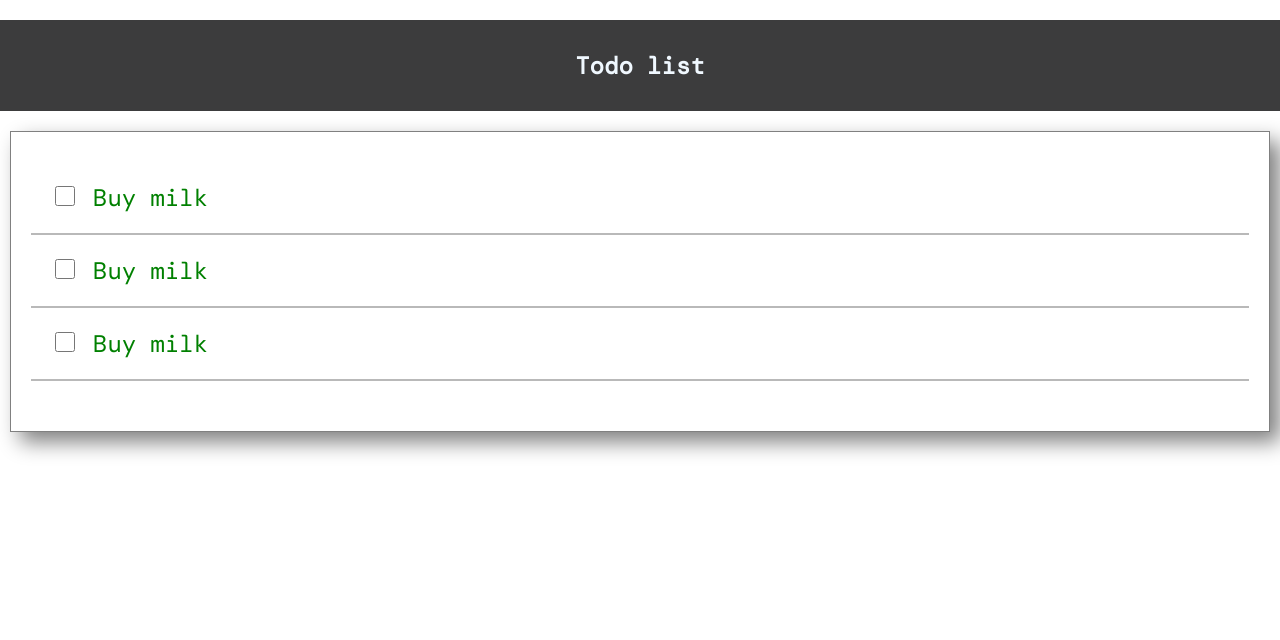
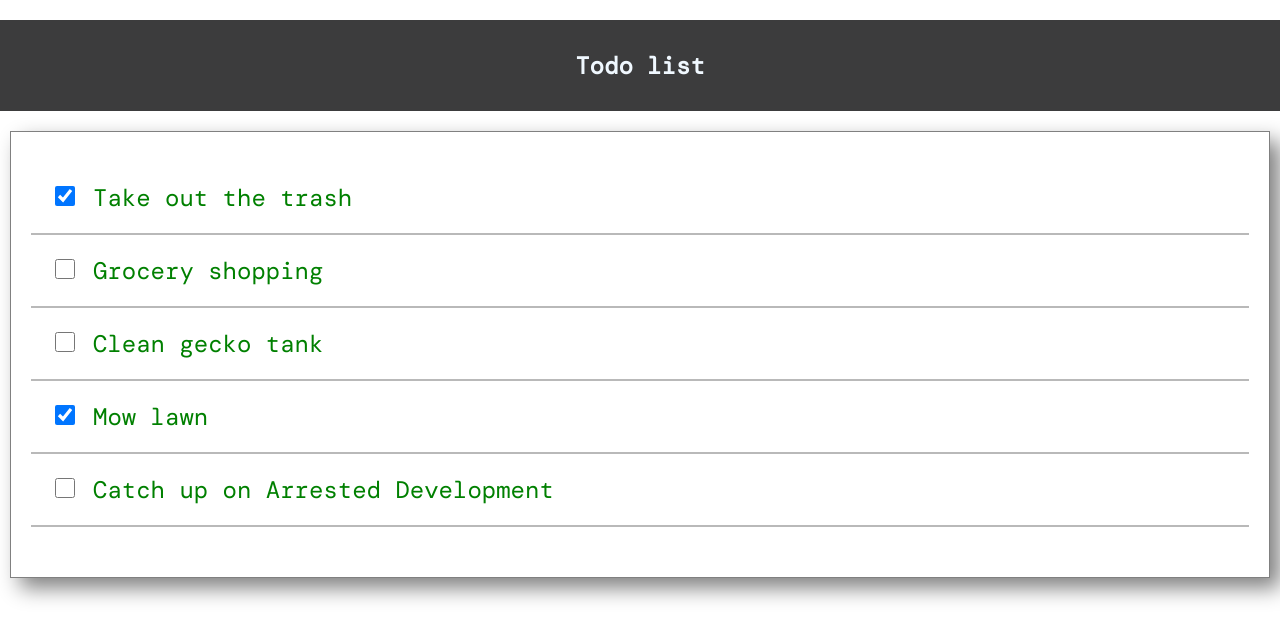
Before and after one commit to norbert-lukaszuk/reactapp, a React (Create React App) app: page / in a window 1280 px wide. Shown: the top 640 px of the page. Built offline with nearby package versions, Linux system fonts and the light colour scheme.

Commit message:
chenge components to class components tranfer data from props to state

```diff
--- a/src/App.js
+++ b/src/App.js
@@ -1,19 +1,19 @@
-import React from "react";
+import React, { Component } from "react";
 import TodoItem from "./components/TodoItem";
 import Header from "./components/Header";
-function App() {
-  return (
-    <div className="wraper">
-      <Header />
-      <ul className="list">
-        <li>
-          <TodoItem />
-          <TodoItem />
-          <TodoItem />
-        </li>
-      </ul>
-    </div>
-  );
+import todosData from "./components/todosData";
+class App extends Component {
+  render() {
+    const TodosArray = todosData.map((e) => (
+      <TodoItem key={e.id} text={e.text} completed={e.completed} />
+    ));
+
+    return (
+      <div className="wraper">
+        <Header />
+        <div className="list">{TodosArray}</div>
+      </div>
+    );
+  }
 }
-
 export default App;
--- a/src/components/TodoItem.js
+++ b/src/components/TodoItem.js
@@ -1,6 +1,15 @@
-import React from "react";
+import React, { Component } from "react";
 
-function TodoItem() {
+class TodoItem extends Component {
+  constructor() {
+    super();
+    this.state = {};
+  }
+  render() {
+    const { id, text, completed } = this.props;
+    this.state.id = id;
+    this.state.text = text;
+    this.state.completed = completed;
     const SpanStyle = {
       color: "green",
       fontSize: "1.5rem",
@@ -12,10 +21,14 @@ function TodoItem() {
     };
     return (
       <div className="TodoItem">
-      <input type="checkbox" style={CheckboxStyle} />
-      <span style={SpanStyle}>Buy milk</span>
+        <input
+          type="checkbox"
+          style={CheckboxStyle}
+          checked={this.state.completed}
+        />
+        <span style={SpanStyle}>{this.state.text}</span>
       </div>
     );
   }
-
+}
 export default TodoItem;
--- /dev/null
+++ b/src/components/todosData.js
@@ -0,0 +1,29 @@
+const todosData = [
+  {
+    id: 1,
+    text: "Take out the trash",
+    completed: true,
+  },
+  {
+    id: 2,
+    text: "Grocery shopping",
+    completed: false,
+  },
+  {
+    id: 3,
+    text: "Clean gecko tank",
+    completed: false,
+  },
+  {
+    id: 4,
+    text: "Mow lawn",
+    completed: true,
+  },
+  {
+    id: 5,
+    text: "Catch up on Arrested Development",
+    completed: false,
+  },
+];
+
+export default todosData;
```
Lines whose indentation alone changed are shown as unchanged.
